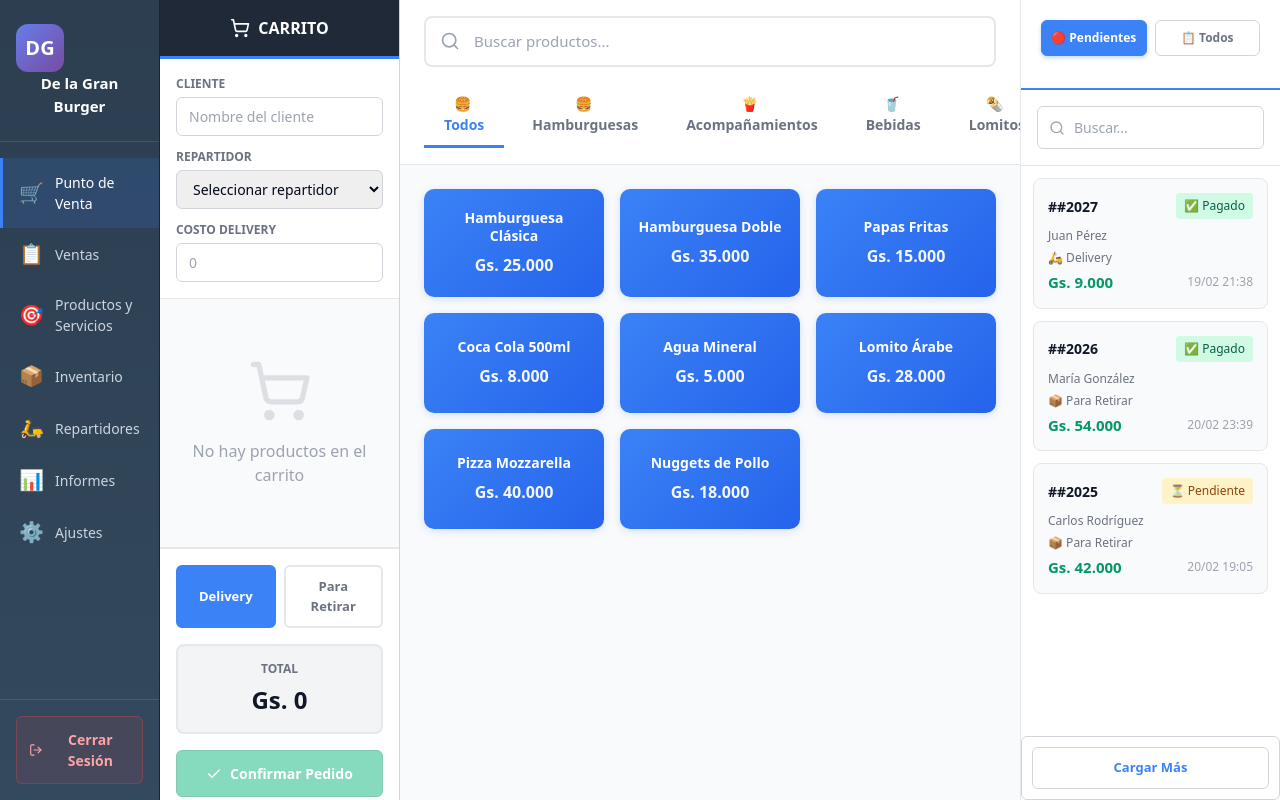
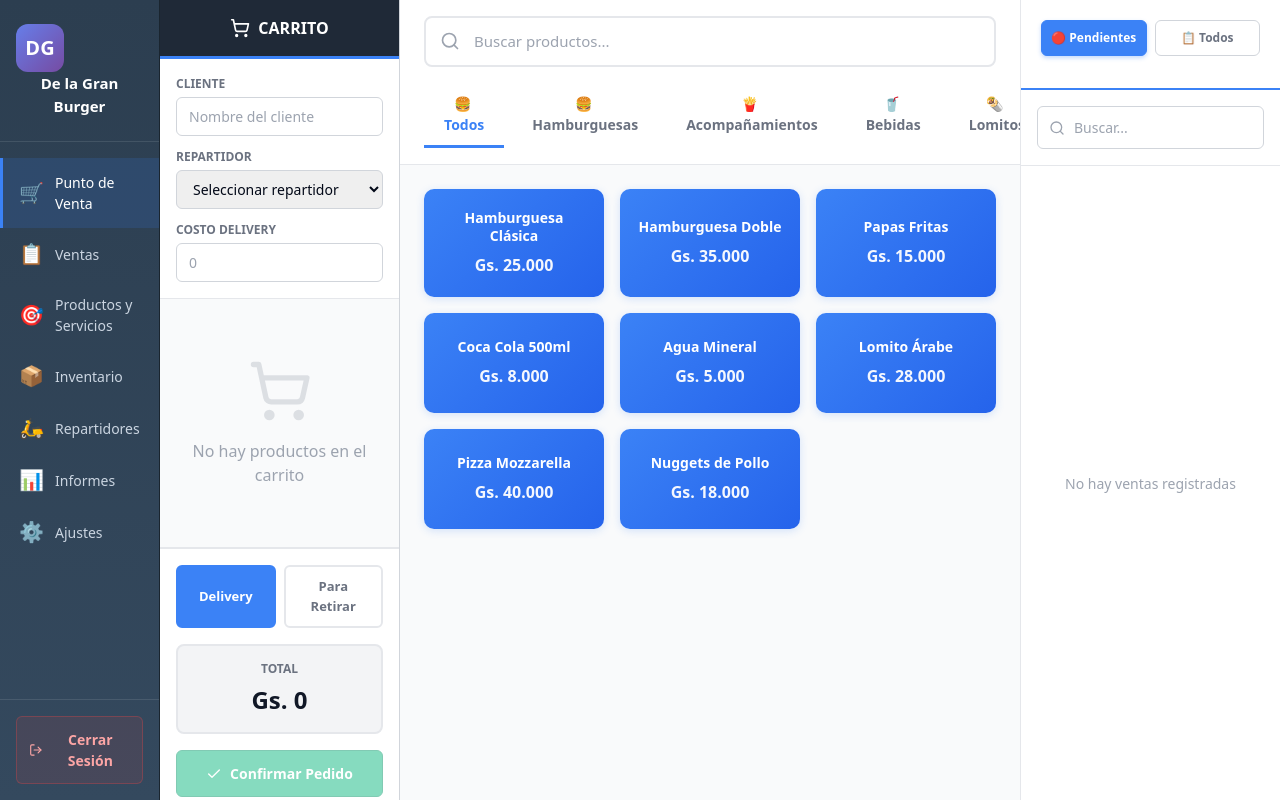
Before and after one commit to pedrocortti-cmd/sg-19d2f05f-f37b-44a8-8c08-37609d3831df-1771622501, a Next.js app: page / in a window 1280 px wide. Built offline with nearby package versions, Linux system fonts and the light colour scheme.

Commit message:
feat(pos): Implement daily sale numbering system and remove mock sales

```diff
--- a/src/pages/index.tsx
+++ b/src/pages/index.tsx
@@ -72,55 +72,6 @@ export default function POS() {
   // Estado para controlar si estamos editando/cobrando una venta existente
   const [loadedSaleId, setLoadedSaleId] = useState<number | null>(null);
 
-  // Mock sales data para el historial
-  const mockSales: Sale[] = [
-    {
-      id: 1,
-      saleNumber: "#2027",
-      date: new Date("2026-02-19T21:38:00"),
-      customerName: "Juan Pérez",
-      customer: { name: "Juan Pérez", phone: "0981123456", address: "Av. Principal 123" },
-      total: 9000,
-      subtotal: 9000,
-      discount: 0,
-      type: "delivery",
-      status: "completed",
-      items: [],
-      paymentMethod: "cash",
-      payments: []
-    },
-    {
-      id: 2,
-      saleNumber: "#2026",
-      date: new Date("2026-02-20T23:39:00"),
-      customerName: "María González",
-      customer: { name: "María González", phone: "0971654321", address: "Calle 2" },
-      total: 54000,
-      subtotal: 54000,
-      discount: 0,
-      type: "pickup",
-      status: "completed",
-      items: [],
-      paymentMethod: "card",
-      payments: []
-    },
-    {
-      id: 3,
-      saleNumber: "#2025",
-      date: new Date("2026-02-20T19:05:21"),
-      customerName: "Carlos Rodríguez",
-      customer: { name: "Carlos Rodríguez", phone: "0991112233", address: "" },
-      total: 42000,
-      subtotal: 42000,
-      discount: 0,
-      type: "dineIn",
-      status: "pending",
-      items: [],
-      paymentMethod: "mixed",
-      payments: []
-    },
-  ];
-
   const [historySearchTerm, setHistorySearchTerm] = useState("");
   const [displayedSalesCount, setDisplayedSalesCount] = useState(10);
 
@@ -188,6 +139,34 @@ export default function POS() {
 
   const handleLogoChange = (logoUrl: string | null) => {
     setBusinessLogo(logoUrl);
+  };
+
+  // Función para obtener el número de pedido del día (se reinicia diariamente)
+  const getDailySaleNumber = (): string => {
+    const today = new Date().toISOString().split('T')[0]; // YYYY-MM-DD
+    const savedData = localStorage.getItem('dailySaleCounter');
+
+    let dailyCounter = 1;
+
+    if (savedData) {
+      const { date, counter } = JSON.parse(savedData);
+
+      if (date === today) {
+        // Mismo día, incrementar contador
+        dailyCounter = counter + 1;
+      } else {
+        // Nuevo día, reiniciar a 1
+        dailyCounter = 1;
+      }
+    }
+
+    // Guardar el nuevo contador con la fecha actual
+    localStorage.setItem('dailySaleCounter', JSON.stringify({
+      date: today,
+      counter: dailyCounter
+    }));
+
+    return `##${dailyCounter.toString().padStart(4, '0')}`;
   };
 
   // Cálculos del carrito
@@ -417,10 +396,11 @@ export default function POS() {
 
     // MODO NUEVO: Crear nuevo pedido
     const saleNumber = sales.length + 1;
+    const dailySaleNumber = getDailySaleNumber();
 
     const newSale: Sale = {
       id: saleNumber,
-      saleNumber: `#${saleNumber.toString().padStart(4, "0")}`,
+      saleNumber: dailySaleNumber,
       date: new Date(),
       items: cart.map(item => ({
         productId: item.product.id,
@@ -531,6 +511,7 @@ export default function POS() {
     } else {
       // MODO NUEVO: Crear nueva venta directa (sin confirmar pedido previo)
       const saleNumber = sales.length + 1;
+      const dailySaleNumber = getDailySaleNumber();
 
       // Descontar stock
       const updatedProducts = products.map(product => {
@@ -546,7 +527,7 @@ export default function POS() {
 
       const newSale: Sale = {
         id: saleNumber,
-        saleNumber: `#${saleNumber.toString().padStart(4, "0")}`,
+        saleNumber: dailySaleNumber,
         date: new Date(),
         items: cart.map(item => ({
           productId: item.product.id,
@@ -717,7 +698,7 @@ export default function POS() {
         return <Inventory products={products} onUpdateProduct={handleSaveProduct} />;
       case "sales":
         return <SalesHistory
-          sales={sales.length > 0 ? sales : mockSales}
+          sales={sales}
           onLoadSale={handleLoadSale}
         />;
       case "drivers":
@@ -997,7 +978,7 @@ export default function POS() {
                   disabled={cart.length === 0}
                   onClick={() => {
                     const printData = {
-                      orderNumber: loadedSaleId ? sales.find(s => s.id === loadedSaleId)?.saleNumber || `#${sales.length + 1}` : `#${sales.length + 1}`,
+                      orderNumber: loadedSaleId ? sales.find(s => s.id === loadedSaleId)?.saleNumber || getDailySaleNumber() : getDailySaleNumber(),
                       date: new Date(),
                       customerInfo,
                       items: cart,
@@ -1109,7 +1090,7 @@ export default function POS() {
 
               {/* Contenido del historial */}
               <SalesHistory
-                sales={sales.length > 0 ? sales : mockSales}
+                sales={sales}
                 onLoadSale={handleLoadSale}
               />
             </div>
@@ -1133,7 +1114,7 @@ export default function POS() {
         <SalePreviewModal
           sale={{
             id: sales.length + 1,
-            saleNumber: `#${(sales.length + 1).toString().padStart(4, "0")}`,
+            saleNumber: getDailySaleNumber(),
             date: new Date(),
             items: cart.map(item => ({
               productId: item.product.id,
@@ -1157,7 +1138,7 @@ export default function POS() {
           onClose={() => setShowPreviewModal(false)}
           onPrint={() => {
             const printData = {
-              orderNumber: `#${sales.length + 1}`,
+              orderNumber: getDailySaleNumber(),
               date: new Date(),
               customerInfo,
               items: cart,
```
Also changed, not shown: 1 other file (tests, documents, lock files or other folders).
